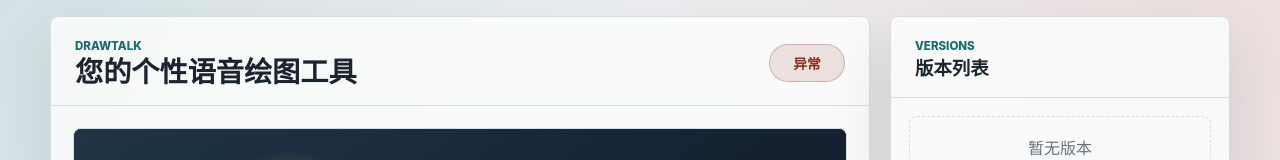
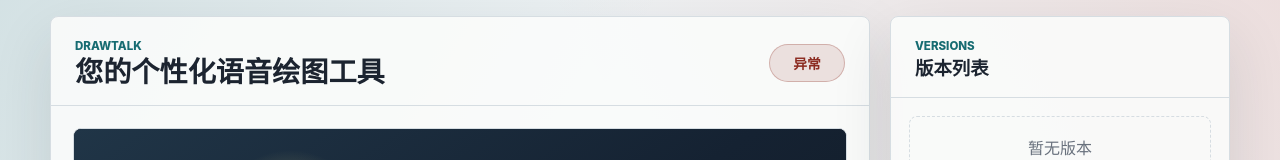
Before and after one commit to yin-guo-coder/drawtalk, a website: page public/index.html in a window 1280 px wide. Shown: the top 160 px of the page. Drawn offline with Linux system fonts and the light colour scheme; no server answers.

Commit message:
chore: refine app title copy

```diff
--- a/public/index.html
+++ b/public/index.html
@@ -12,7 +12,7 @@
         <header class="topbar">
           <div>
             <p class="eyebrow">Drawtalk</p>
-            <h1 id="app-title">您的个性语音绘图工具</h1>
+            <h1 id="app-title">您的个性化语音绘图工具</h1>
           </div>
           <div class="status-chip" id="status-chip" data-state="idle">待命</div>
         </header>
```
